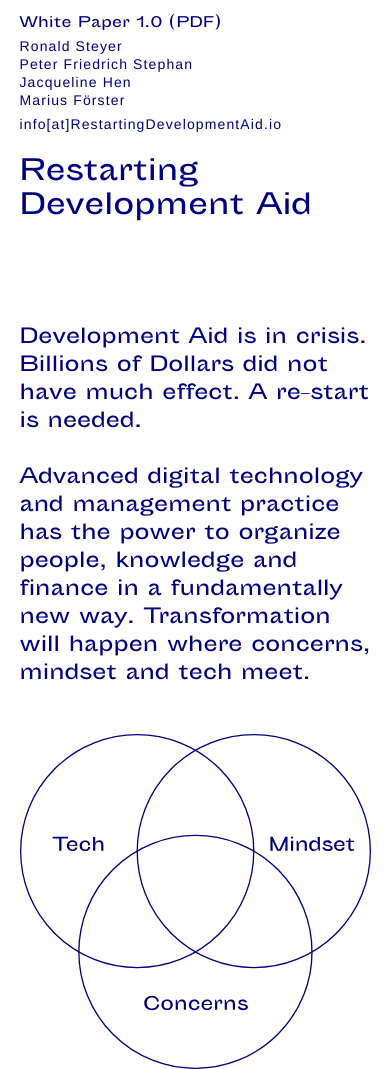
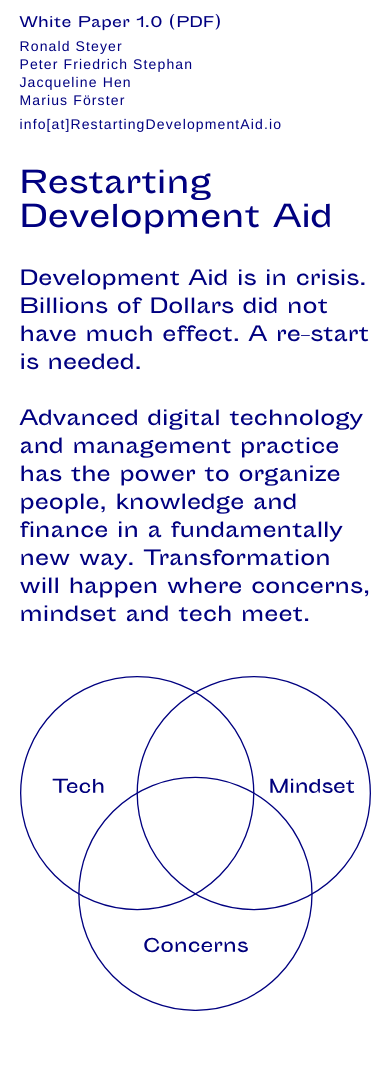
Before and after one commit to RestartingDevelopmentAid/RestartingDevelopmentAid.github.io, a plain HTML site: page index.html in a window 390 px wide. After the commit the page ends 1023 px from the top, so only its background shows below. Drawn offline with Linux system fonts and the light colour scheme.

Commit message:
Update screen.css

```diff
--- a/stylesheets/screen.css
+++ b/stylesheets/screen.css
@@ -75,7 +75,7 @@ img{
 
 	.restarting{
 		margin-top: 20px;
-		font-size: 28px;
+		font-size: 30px;
 		line-height: 32px;
 	}
 
@@ -84,6 +84,8 @@ img{
     	line-height: 28px;
     	margin-top: 100px;
     }
+
+	.paper{font-family: sporting; letter-spacing: 0.02em;}
 
 }
 
@@ -100,8 +102,9 @@ img{
 	.restarting{
 	position: relative;
 	font-family: sporting;
-	font-size: 28px;
+	font-size: 30px;
 	line-height: 34px;
+	margin-top: 40px;
 
 	}
 
@@ -110,6 +113,7 @@ img{
 	font-family: sporting;
 	font-size: 20px;
 	line-height: 28px;
+	margin-top: 20px;
 }
 
 header{
```
